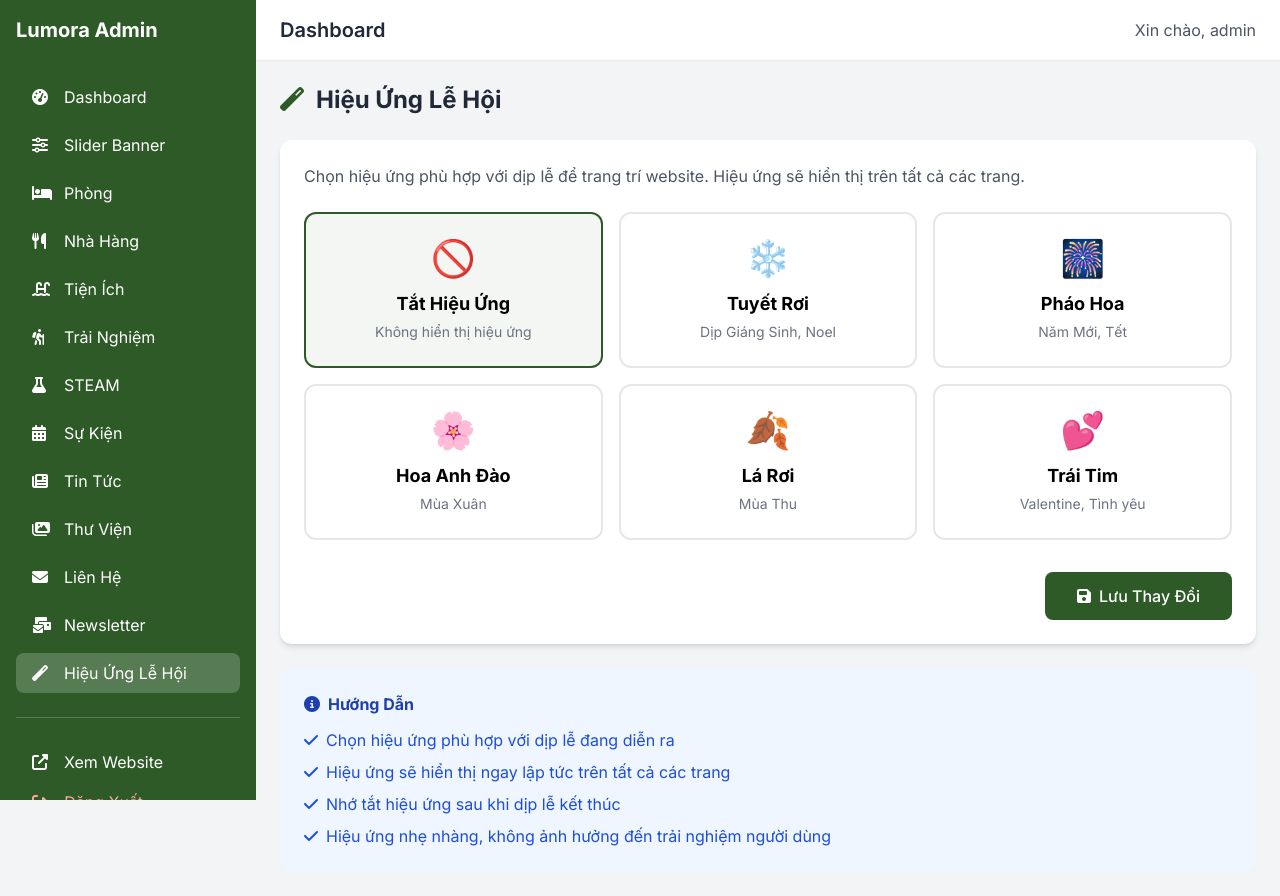
After one commit to Kyslab/Lumora, a Flask app: page /admin/effects in a window 1280 px wide. The commit adds this page. Run offline with Flask 3, Linux system fonts and the light colour scheme; a user stored in the database is signed in; data that the repository does not hold is empty; some libraries are stand-ins or nearby versions.

Commit message:
Add festive holiday visual effects that can be toggled on and off
Adds a new admin interface for managing holiday effects, including snow, fireworks, sakura, and falling leaves. This involves creating a `SiteSetting` model, updating `admin.py` with routes for managing effects, modifying `app.py` to inject site effects into templates, and adding JavaScript and CSS to `base.html` to render the selected effect. A new template `templates/admin/effects.html` is also introduced for the admin interface.

Replit-Commit-Author: Agent
Replit-Commit-Session-Id: 17b285d5-5871-48d4-bd13-eb2c8f2a739e
Replit-Commit-Checkpoint-Type: full_checkpoint
Replit-Commit-Event-Id: 811bdd6e-c398-447b-84d4-d6ffa2ffe30b
Replit-Commit-Screenshot-Url: https://storage.googleapis.com/screenshot-production-us-central1/27beb2ed-b20b-4817-8454-a98e675fc42f/17b285d5-5871-48d4-bd13-eb2c8f2a739e/XYuP9R3

```diff
--- a/admin.py
+++ b/admin.py
@@ -3,7 +3,7 @@ from flask_login import login_user, logout_user, login_required, current_user
 from functools import wraps
 from models import db, User, Room, RoomImage, Restaurant, RestaurantImage, MenuItem
 from models import Amenity, AmenityImage, Experience, ExperienceImage, ExperienceVideo
-from models import SteamProgram, SteamImage, SteamVideo, Event, EventImage, News, GalleryItem, Contact, Banner, Newsletter
+from models import SteamProgram, SteamImage, SteamVideo, Event, EventImage, News, GalleryItem, Contact, Banner, Newsletter, SiteSetting
 from datetime import datetime
 import os
 import uuid
@@ -1093,3 +1093,35 @@ def banners_toggle(id):
     status = 'bật' if banner.is_active else 'tắt'
     flash(f'Đã {status} banner thành công!', 'success')
     return redirect(url_for('admin.banners_list'))
+
+@admin_bp.route('/effects')
+@admin_required
+def effects():
+    setting = SiteSetting.query.filter_by(key='holiday_effect').first()
+    current_effect = setting.value if setting else 'none'
+    return render_template('admin/effects.html', current_effect=current_effect)
+
+@admin_bp.route('/effects', methods=['POST'])
+@admin_required
+def effects_save():
+    effect = request.form.get('effect', 'none')
+
+    setting = SiteSetting.query.filter_by(key='holiday_effect').first()
+    if setting:
+        setting.value = effect
+    else:
+        setting = SiteSetting(key='holiday_effect', value=effect)
+        db.session.add(setting)
+
+    db.session.commit()
+
+    effect_names = {
+        'none': 'Tắt hiệu ứng',
+        'snow': 'Tuyết rơi (Giáng sinh)',
+        'fireworks': 'Pháo hoa (Năm mới)',
+        'sakura': 'Hoa anh đào (Xuân)',
+        'leaves': 'Lá rơi (Thu)',
+        'hearts': 'Trái tim (Valentine)'
+    }
+    flash(f'Đã bật: {effect_names.get(effect, effect)}', 'success')
+    return redirect(url_for('admin.effects'))
--- a/app.py
+++ b/app.py
@@ -32,7 +32,7 @@ app.config['SQLALCHEMY_ENGINE_OPTIONS'] = {
     }
 }
 
-from models import db, User, Contact, Room, RoomImage, Restaurant, RestaurantImage, MenuItem, Amenity, AmenityImage, Experience, ExperienceImage, ExperienceVideo, SteamProgram, SteamImage, SteamVideo, Event, EventImage, News, GalleryItem, Banner, Newsletter
+from models import db, User, Contact, Room, RoomImage, Restaurant, RestaurantImage, MenuItem, Amenity, AmenityImage, Experience, ExperienceImage, ExperienceVideo, SteamProgram, SteamImage, SteamVideo, Event, EventImage, News, GalleryItem, Banner, Newsletter, SiteSetting
 db.init_app(app)
 
 csrf = CSRFProtect(app)
@@ -47,6 +47,15 @@ def load_user(user_id):
 
 from admin import admin_bp
 app.register_blueprint(admin_bp)
+
+@app.context_processor
+def inject_site_effects():
+    try:
+        effect_setting = SiteSetting.query.filter_by(key='holiday_effect').first()
+        effect = effect_setting.value if effect_setting else 'none'
+    except:
+        effect = 'none'
+    return {'site_effect': effect}
 
 def create_admin_user():
     with app.app_context():
--- a/templates/admin/base.html
+++ b/templates/admin/base.html
@@ -108,6 +108,12 @@
                             <span>Newsletter</span>
                         </a>
                     </li>
+                    <li>
+                        <a href="{{ url_for('admin.effects') }}" class="flex items-center space-x-3 px-4 py-2 rounded-lg hover:bg-white/10 {% if 'effects' in request.endpoint %}bg-white/20{% endif %}">
+                            <i class="fas fa-magic w-5"></i>
+                            <span>Hiệu Ứng Lễ Hội</span>
+                        </a>
+                    </li>
                 </ul>
                 <div class="border-t border-white/20 mt-6 pt-6">
                     <a href="/" target="_blank" class="flex items-center space-x-3 px-4 py-2 rounded-lg hover:bg-white/10">
--- /dev/null
+++ b/templates/admin/effects.html
@@ -0,0 +1,106 @@
+{% extends "admin/base.html" %}
+
+{% block title %}Hiệu Ứng Lễ Hội - Admin{% endblock %}
+
+{% block content %}
+<div class="flex items-center justify-between mb-6">
+    <h1 class="text-2xl font-bold text-gray-800">
+        <i class="fas fa-magic mr-3 text-primary"></i>Hiệu Ứng Lễ Hội
+    </h1>
+</div>
+
+<div class="bg-white rounded-xl shadow-md p-6">
+    <p class="text-gray-600 mb-6">Chọn hiệu ứng phù hợp với dịp lễ để trang trí website. Hiệu ứng sẽ hiển thị trên tất cả các trang.</p>
+
+    <form method="POST" action="{{ url_for('admin.effects_save') }}">
+        <input type="hidden" name="csrf_token" value="{{ csrf_token() }}">
+
+        <div class="grid grid-cols-1 md:grid-cols-2 lg:grid-cols-3 gap-4 mb-8">
+            <label class="effect-card cursor-pointer">
+                <input type="radio" name="effect" value="none" class="hidden" {{ 'checked' if current_effect == 'none' }}>
+                <div class="border-2 rounded-xl p-6 text-center transition-all {{ 'border-primary bg-primary/5' if current_effect == 'none' else 'border-gray-200 hover:border-gray-300' }}">
+                    <div class="text-4xl mb-3">🚫</div>
+                    <h3 class="font-bold text-lg mb-1">Tắt Hiệu Ứng</h3>
+                    <p class="text-sm text-gray-500">Không hiển thị hiệu ứng</p>
+                </div>
+            </label>
+
+            <label class="effect-card cursor-pointer">
+                <input type="radio" name="effect" value="snow" class="hidden" {{ 'checked' if current_effect == 'snow' }}>
+                <div class="border-2 rounded-xl p-6 text-center transition-all {{ 'border-primary bg-primary/5' if current_effect == 'snow' else 'border-gray-200 hover:border-gray-300' }}">
+                    <div class="text-4xl mb-3">❄️</div>
+                    <h3 class="font-bold text-lg mb-1">Tuyết Rơi</h3>
+                    <p class="text-sm text-gray-500">Dịp Giáng Sinh, Noel</p>
+                </div>
+            </label>
+
+            <label class="effect-card cursor-pointer">
+                <input type="radio" name="effect" value="fireworks" class="hidden" {{ 'checked' if current_effect == 'fireworks' }}>
+                <div class="border-2 rounded-xl p-6 text-center transition-all {{ 'border-primary bg-primary/5' if current_effect == 'fireworks' else 'border-gray-200 hover:border-gray-300' }}">
+                    <div class="text-4xl mb-3">🎆</div>
+                    <h3 class="font-bold text-lg mb-1">Pháo Hoa</h3>
+                    <p class="text-sm text-gray-500">Năm Mới, Tết</p>
+                </div>
+            </label>
+
+            <label class="effect-card cursor-pointer">
+                <input type="radio" name="effect" value="sakura" class="hidden" {{ 'checked' if current_effect == 'sakura' }}>
+                <div class="border-2 rounded-xl p-6 text-center transition-all {{ 'border-primary bg-primary/5' if current_effect == 'sakura' else 'border-gray-200 hover:border-gray-300' }}">
+                    <div class="text-4xl mb-3">🌸</div>
+                    <h3 class="font-bold text-lg mb-1">Hoa Anh Đào</h3>
+                    <p class="text-sm text-gray-500">Mùa Xuân</p>
+                </div>
+            </label>
+
+            <label class="effect-card cursor-pointer">
+                <input type="radio" name="effect" value="leaves" class="hidden" {{ 'checked' if current_effect == 'leaves' }}>
+                <div class="border-2 rounded-xl p-6 text-center transition-all {{ 'border-primary bg-primary/5' if current_effect == 'leaves' else 'border-gray-200 hover:border-gray-300' }}">
+                    <div class="text-4xl mb-3">🍂</div>
+                    <h3 class="font-bold text-lg mb-1">Lá Rơi</h3>
+                    <p class="text-sm text-gray-500">Mùa Thu</p>
+                </div>
+            </label>
+
+            <label class="effect-card cursor-pointer">
+                <input type="radio" name="effect" value="hearts" class="hidden" {{ 'checked' if current_effect == 'hearts' }}>
+                <div class="border-2 rounded-xl p-6 text-center transition-all {{ 'border-primary bg-primary/5' if current_effect == 'hearts' else 'border-gray-200 hover:border-gray-300' }}">
+                    <div class="text-4xl mb-3">💕</div>
+                    <h3 class="font-bold text-lg mb-1">Trái Tim</h3>
+                    <p class="text-sm text-gray-500">Valentine, Tình yêu</p>
+                </div>
+            </label>
+        </div>
+
+        <div class="flex justify-end">
+            <button type="submit" class="bg-primary text-white px-8 py-3 rounded-lg hover:bg-primary/90 transition font-medium">
+                <i class="fas fa-save mr-2"></i>Lưu Thay Đổi
+            </button>
+        </div>
+    </form>
+</div>
+
+<div class="mt-6 bg-blue-50 rounded-xl p-6">
+    <h3 class="font-bold text-blue-800 mb-3"><i class="fas fa-info-circle mr-2"></i>Hướng Dẫn</h3>
+    <ul class="text-blue-700 space-y-2">
+        <li><i class="fas fa-check mr-2"></i>Chọn hiệu ứng phù hợp với dịp lễ đang diễn ra</li>
+        <li><i class="fas fa-check mr-2"></i>Hiệu ứng sẽ hiển thị ngay lập tức trên tất cả các trang</li>
+        <li><i class="fas fa-check mr-2"></i>Nhớ tắt hiệu ứng sau khi dịp lễ kết thúc</li>
+        <li><i class="fas fa-check mr-2"></i>Hiệu ứng nhẹ nhàng, không ảnh hưởng đến trải nghiệm người dùng</li>
+    </ul>
+</div>
+{% endblock %}
+
+{% block scripts %}
+<script>
+document.querySelectorAll('.effect-card input').forEach(input => {
+    input.addEventListener('change', function() {
+        document.querySelectorAll('.effect-card > div').forEach(card => {
+            card.classList.remove('border-primary', 'bg-primary/5');
+            card.classList.add('border-gray-200');
+        });
+        this.closest('.effect-card').querySelector('div').classList.remove('border-gray-200');
+        this.closest('.effect-card').querySelector('div').classList.add('border-primary', 'bg-primary/5');
+    });
+});
+</script>
+{% endblock %}
```
Also changed, not shown: models.py (+8 -0 lines), templates/base.html (+88 -0 lines).
